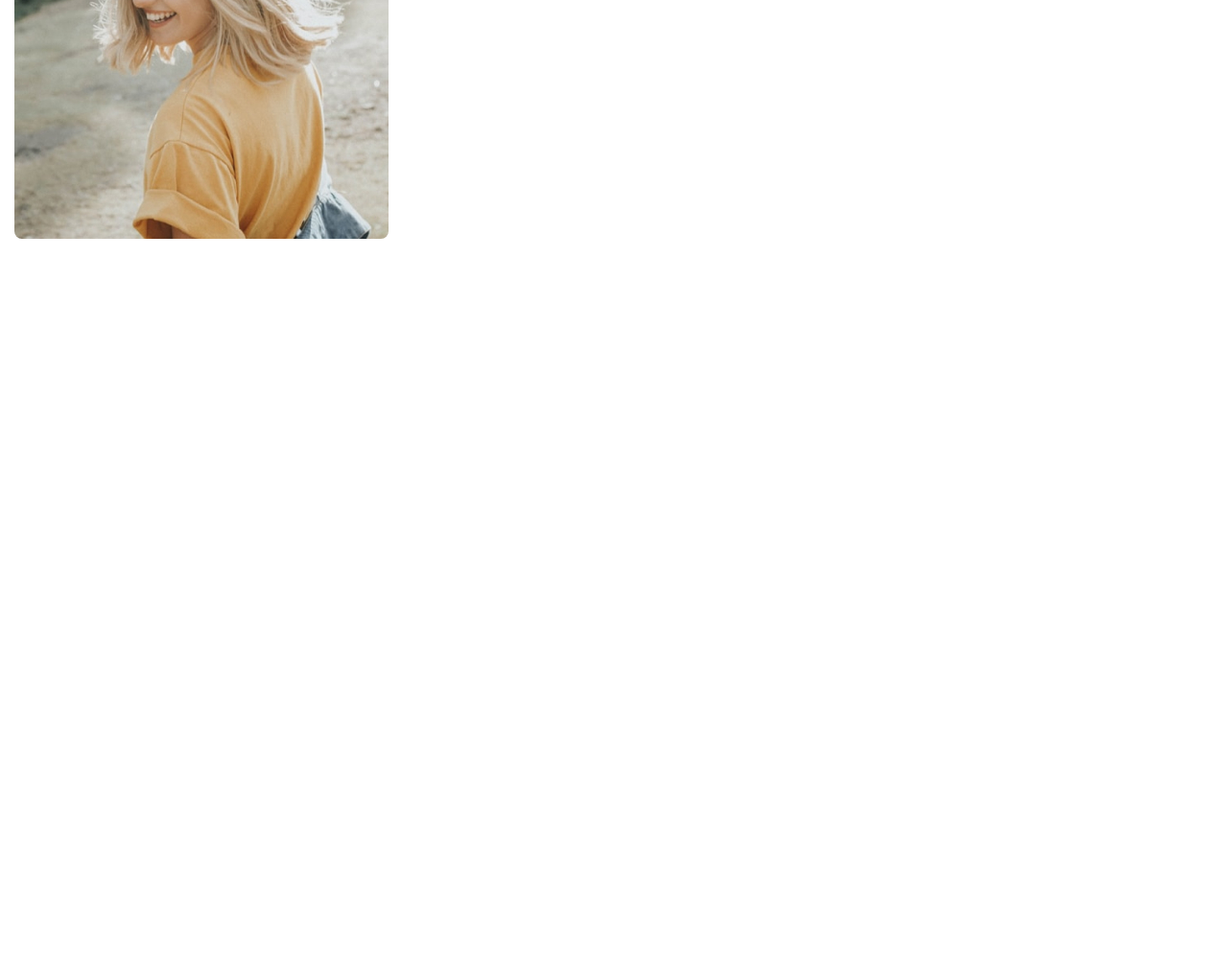
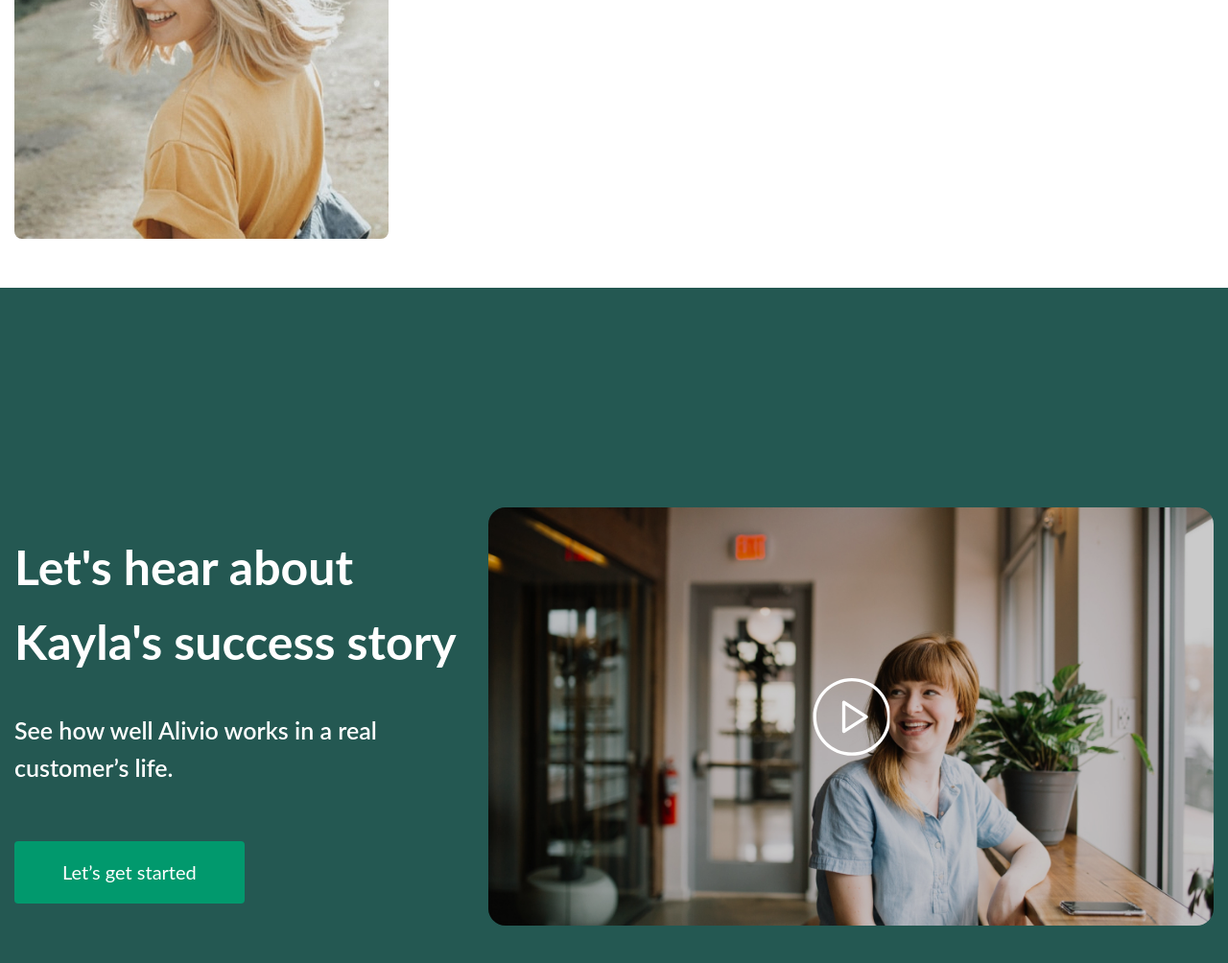
Before and after one commit to Averkiev91/Alivio-HTML-project, a website: page app/index.html in a window 1280 px wide. Shown: the part 3362-4366 px from the top of the page at 96% size. Before the commit the page ends 3662 px from the top, so only its background shows below. Drawn offline with nearby package versions, Linux system fonts and the light colour scheme; files that its build step writes are made by us from their sources; a web font is replaced by a local one.

Commit message:
section story

```diff
--- a/app/index.html
+++ b/app/index.html
@@ -86,6 +86,32 @@
             </div>
         </div>
     </section>
+
+    <section class="story">
+        <div class="container">
+            <div class="story__row">
+                <div class="story__content">
+                    <div class="story__content-title">Let's hear about <br> Kayla's success story</div>
+                    <div class="story__content-text"><p>
+                        See how well Alivio works in a real customer’s life.
+                    </p></div>
+                    <div class="story__content-button">
+                        <a href="#" class="btn btn-big">Let’s get started</a>
+                    </div>
+                </div>
+                <div class="story__video">
+                    <img src="images/story.jpg" alt="story" class="story__video-obj">
+                    <div class="story__video-overlay">
+                        <button class="story__video-btn">
+                            <svg class="story__video-svg">
+                                <use xlink:href="#play-white"></use>
+                            </svg>
+                        </button>
+                    </div>
+                </div>
+            </div>
+        </div>
+    </section>
 </main>
 
 <!--#include virtual="/parts/footer.html" -->
--- a/app/parts/svg.html
+++ b/app/parts/svg.html
@@ -19,4 +19,15 @@
                 fill="#01996D" />
         </g>
     </symbol>
+
+    <symbol id="play-white">
+        <g clip-path="url(#clip0_1_31)">
+            <path
+                d="M41.3715 0.407043C19.0808 0.407043 0.948334 18.5413 0.948334 40.8302C0.948334 63.1192 19.0808 81.2534 41.3715 81.2534C63.6622 81.2534 81.7947 63.1192 81.7947 40.8302C81.7947 18.5413 63.6622 0.407043 41.3715 0.407043ZM41.3715 77.8849C20.9395 77.8849 4.31688 61.2623 4.31688 40.8302C4.31688 20.3982 20.9395 3.77559 41.3715 3.77559C61.8036 3.77559 78.4262 20.3982 78.4262 40.8302C78.4262 61.2623 61.8036 77.8849 41.3715 77.8849Z"
+                fill="white" />
+            <path
+                d="M57.4419 39.414L33.8618 24.2553C33.3453 23.9182 32.6775 23.9 32.1446 24.1928C31.6017 24.4889 31.2662 25.0548 31.2662 25.6715V55.9889C31.2662 56.6057 31.6017 57.1716 32.1446 57.4677C32.3946 57.6043 32.6742 57.6733 32.9505 57.6733C33.2663 57.6733 33.5855 57.5844 33.8618 57.4052L57.4419 42.2465C57.9223 41.9373 58.215 41.4026 58.215 40.8302C58.215 40.2578 57.9223 39.7233 57.4419 39.414ZM34.6347 52.9032V28.7573L53.4154 40.8302L34.6347 52.9032Z"
+                fill="white" />
+        </g>
+    </symbol>
 </svg>
--- /dev/null
+++ b/app/styles/sass/blocks/_story.sass
@@ -0,0 +1,49 @@
+.story
+    padding: 229px 0 176px
+    background-color: #245852
+    color: #fff
+    &__row
+        display: flex
+        justify-content: space-between
+        align-items: center
+    &__content
+        margin-right: 30px
+        max-width: 580px
+        &-title
+            font-size: 50px
+            line-height: 157%
+            font-weight: 700
+        &-title + *
+            margin-top: 33px
+        &-text
+            font-weight: 600
+            font-size: 25px
+            line-height: 157%
+        &-text + *
+            margin-top: 57px
+    &__video
+        overflow: hidden
+        max-width: 895px
+        position: relative
+        &-obj
+            border-radius: 18px
+            max-width: 100%
+            height: auto
+            vertical-align: top
+        &-overlay
+            position: absolute
+            border-radius: 18px
+            z-index: 99
+            left: 0
+            top: 0
+            width: 100%
+            height: 100%
+            background-color: rgba(0, 0, 0, 0.2)
+            transition: opacity 0.2s ease
+        &-btn
+            height: 80.85px
+            width: 80.85px
+            position: absolute
+            left: 50%
+            top: 50%
+            transform: translate(-50%, -50%)
```
Also changed, not shown: app/css/app.min.css, app/images/logo/play-white.svg (added), app/images/story.jpg (added).
